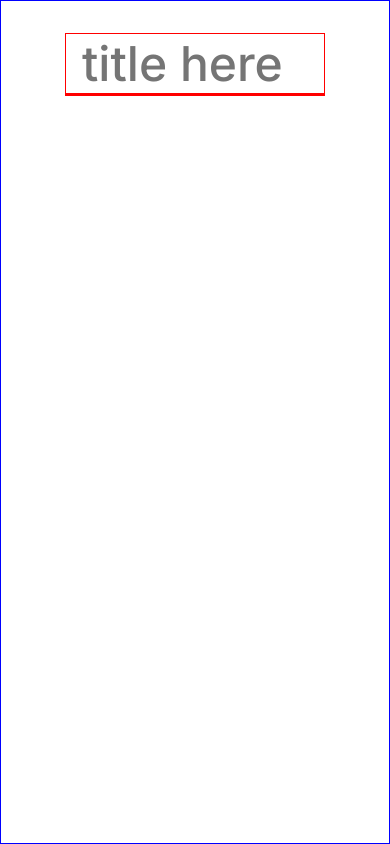
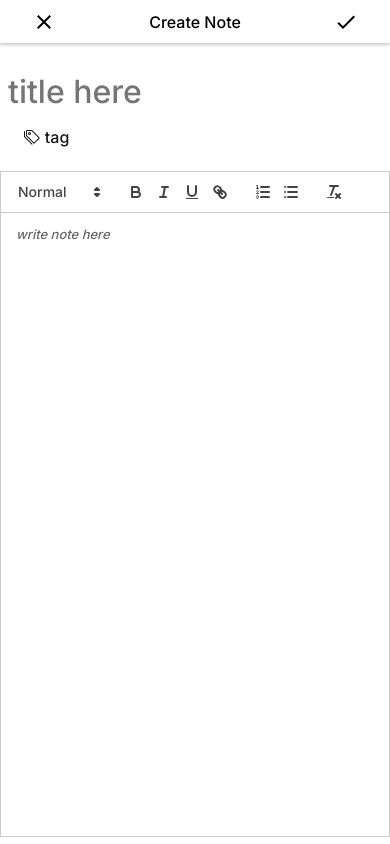
Before and after one commit to yosmisyael/lucidnote-client-app, a React (Create React App) app: page /user/notes/add in a window 390 px wide. Built offline with nearby package versions, Linux system fonts and the light colour scheme.

Commit message:
add create note page and fixing UI on some components

```diff
--- a/src/features/auth/assets/form.module.css
+++ b/src/features/auth/assets/form.module.css
@@ -16,7 +16,10 @@
   margin-top: .6rem;
   width: 100%;
 }
-.btnWrapper button, span {
+form .btnWrapper button {
+  width: 100%;
+}
+form .btnWrapper span {
   width: 100%;
 }
 .btnWrapper button {
--- a/src/features/auth/components/SignUp.js
+++ b/src/features/auth/components/SignUp.js
@@ -4,7 +4,7 @@ import formSignIn from '../assets/form.module.css';
 import { BsPerson, BsShieldLock, BsFillEyeFill, BsFillEyeSlashFill, BsEnvelope, BsShieldCheck } from 'react-icons/bs';
 import { useState } from 'react';
 
-const SignIn = ({ current }) => {
+const SignIn = () => {
   const [passVisibility, setPassVisibility] = useState(false);
   const showPassword = () => {
     setPassVisibility(current => !current);
--- a/src/features/note/assets/createnote.module.css
+++ /dev/null
@@ -1,23 +0,0 @@
-.container * {
-  border: 1px solid red;
-}
-
-.container  {
-  min-height: 100vh;
-  width: 100%;
-  display: flex;
-  justify-content: center;
-}
-
-.container .note {
-  width: 100%;
-  background-color: var(--primary-color);
-  border: 1px solid blue;
-  padding: 2rem 4rem;
-}
-.container .note form input {
-  font-size: 3rem;
-}
-.container .note form textarea {
-  height: 100%;
-}
--- /dev/null
+++ b/src/features/note/assets/note.module.css
@@ -0,0 +1,78 @@
+  /* .container * {
+    border: 1px solid red;
+  } */
+
+.container  {
+  min-height: 100vh;
+  width: 100%;
+  display: flex;
+  justify-content: center;
+}
+.container .menu {
+  position: absolute;
+  right: 0;
+  top: 0;
+  display: flex;
+  gap: 1rem;
+  align-items: center;
+  padding: 1rem;
+}
+.container .note {
+  width: 100%;
+  background-color: var(--primary-color);
+  padding: 0rem 4rem 0 4rem;
+  margin-top: 4rem;
+}
+.container .note input {
+  font-size: 3rem;
+  padding: 0;
+}
+.container .note .tagsContainer {
+  padding: 0rem 0 1rem 0;
+}
+.container .navbar {
+  position: fixed;
+  top: 0;
+  width: 100%;
+  display: flex;
+  justify-content: space-between;
+  align-items: center;
+  background-color: var(--primary-color);
+  box-shadow: 0 .1rem .2rem var(--secondary-color);
+  padding: .6rem 3.5rem;
+  z-index: 2;
+}
+.container .navbar .navigate {
+  display: flex;
+  align-items: center;
+  gap: .5rem;
+  background-origin: var(--secondary-color);
+  cursor: pointer;
+}
+
+.tagButton {
+  background-color: var(--primary-color);
+  color: var(--text-primary);
+  display: flex;
+  gap: .3rem;
+  width: max-content;
+  padding: .5rem;
+  align-items: center;
+  cursor: pointer;
+  margin-left: 1rem;
+}
+
+@media screen and (max-width: 1024px) {
+  .container .note {
+    width: 100%;
+    background-color: var(--primary-color);
+    padding: 0;
+  }
+  .container .note input {
+    padding: .5rem;
+    font-size: 2rem;
+  }
+  .container .navbar {
+    padding: .6rem 2rem;
+  }
+}
--- a/src/features/note/components/TextEditor.js
+++ b/src/features/note/components/TextEditor.js
@@ -0,0 +1,11 @@
+import React from 'react';
+import ReactQuill from 'react-quill';
+import 'react-quill/dist/quill.snow.css';
+
+const TextEditor = () => {
+  return (
+    <ReactQuill theme='snow' placeholder='write note here' style={{ width: '100%', height: '80%'}}/>
+  )
+}
+
+export default TextEditor;
--- a/src/features/note/index.js
+++ b/src/features/note/index.js
@@ -1,14 +1,31 @@
-import createNote from './assets/createnote.module.css';
+import note from './assets/note.module.css';
+import TextEditor from './components/TextEditor';
 import { Input } from '../../components/FormComponent';
+import { BsTags } from 'react-icons/bs';
+import { useNavigate } from 'react-router-dom';
+import { MdOutlineClose, MdOutlineCheck } from 'react-icons/md'
 
 const CreateNotes = () => {
+  const navigate = useNavigate()
   return (
-    <section className={createNote.container}>
-      <div className={createNote.note}>
-        <form>
+    <section className={note.container}>
+      <div className={note.navbar}>
+        <div className={note.navigate} onClick={() => navigate('/user/notes')}>
+          <MdOutlineClose size={24}/>
+        </div>
+        <div>
+          Create Note
+        </div>
+        <div className={note.navigate}>
+          <MdOutlineCheck size={24}/>
+        </div>
+      </div>
+      <div className={note.note}>
           <Input data={{inputName: 'title', inputType: 'text', placeholder: 'title here'}} />
-          <div className={createNote.tagsContainer}></div>
-        </form>
+          <div className={note.tagsContainer}>
+            <div className={note.tagButton}><BsTags size={16}/>tag</div>
+          </div>
+          <TextEditor />
       </div>
     </section>
   );
--- a/src/pages/Dashboard.js
+++ b/src/pages/Dashboard.js
@@ -1,5 +1,5 @@
 import Logo from 'src/components/Logo';
-import Button from 'src/components/Button';
+// import Button from 'src/components/Button';
 import dashboard from '../assets/styles/dashboard.module.css';
 import { useNavigate } from 'react-router-dom';
 import { TfiAgenda } from 'react-icons/tfi';
--- a/src/pages/Notes.js
+++ b/src/pages/Notes.js
@@ -23,11 +23,11 @@ const Notes = () => {
       { modal && <div className={notes.shadow}></div> }
       <div className={notes.navbar}>
         { !mobile && <div className={notes.navigate}>
-          <span onClick={() => navigate('/user')}>Dashboard</span> <MdOutlineArrowForwardIos size={24} /> <span>All Notes</span>
+          <span onClick={() => navigate('/user')}>Dashboard</span> <MdOutlineArrowForwardIos size={12} /> <span>All Notes</span>
         </div> }
         { mobile ?
         (!searchBar && (<div className={notes.navigate}>
-          <span onClick={() => navigate('/user')}>Dashboard</span> <MdOutlineArrowForwardIos size={24} /> <span>All Notes</span>
+          <span onClick={() => navigate('/user')}>Dashboard</span> <MdOutlineArrowForwardIos size={12} /> <span>All Notes</span>
         </div>)) : null
         }
         <div className={notes.searchBar}>
```
